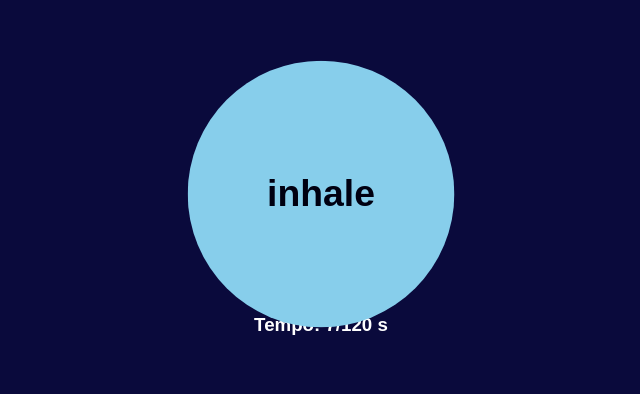
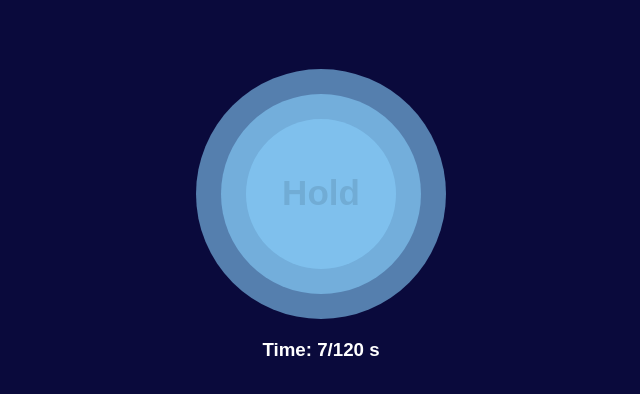
Before and after one commit to cri-rondoni/activities-webapp, a React (Vite) app: page /breath in a window 1280 px wide. Shown: the part 176-570 px from the top of the page, without its empty margins (319-959 px from the left). Built offline with nearby package versions, Linux system fonts and the light colour scheme.

Commit message:
Modifico respiro per ottenere Box Breathing

```diff
--- a/src/components/Breath.jsx
+++ b/src/components/Breath.jsx
@@ -3,18 +3,19 @@ import React, { useEffect, useState } from "react";
 export default function Breath() {
   const DURATION = 120; // secondi (2 minuti)
   const [seconds, setSeconds] = useState(0);
-  const [phase, setPhase] = useState("inhale"); // inhale o exhale
-  const [scale, setScale] = useState(1);
+  const [phase, setPhase] = useState("inhale"); // inhale | hold | exhale | hold
   const [done, setDone] = useState(false);
 
   // URL del server ROS Flask
   const ROBOT_URL = "http://<ROBOT_IP>:5000/activity_done";
-  // in locale: const ROBOT_URL = "http://localhost:5000/activity_done";
+  // per test: const ROBOT_URL = "http://localhost:5000/activity_done";
+
+  const phases = ["inhale", "hold1", "exhale", "hold2"];
+  const phaseDuration = 4000; // 4 secondi per ogni fase
 
   // Timer principale
   useEffect(() => {
     if (done) return;
-
     if (seconds < DURATION) {
       const interval = setInterval(() => {
         setSeconds((s) => s + 1);
@@ -25,22 +26,15 @@ export default function Breath() {
     }
   }, [seconds, done]);
 
-  // Cambio fase ogni 3 secondi
+  // Cambio fase ogni 4 secondi
   useEffect(() => {
+    let i = 0;
     const interval = setInterval(() => {
-      setPhase((prev) => (prev === "inhale" ? "exhale" : "inhale"));
-    }, 3000);
+      i = (i + 1) % phases.length;
+      setPhase(phases[i]);
+    }, phaseDuration);
     return () => clearInterval(interval);
   }, []);
-
-  // Gestione animazione cerchio
-  useEffect(() => {
-    if (phase === "inhale") {
-      setScale(1.5);
-    } else {
-      setScale(1.0);
-    }
-  }, [phase]);
 
   // Notifica a ROS che l’attività è completata
   const handleComplete = async () => {
@@ -57,6 +51,17 @@ export default function Breath() {
     }
   };
 
+  // Calcola scala in base alla fase
+  const getScale = (phase) => {
+    switch (phase) {
+      case "inhale": return 1.5;
+      case "exhale": return 1.0;
+      default: return 1.25; // hold
+    }
+  };
+
+  const scale = getScale(phase);
+
   return (
     <div
       style={{
@@ -72,26 +77,44 @@ export default function Breath() {
     >
       {!done ? (
         <>
+          {/* Tre cerchi concentrici */}
+          <div style={{ position: "relative", width: "250px", height: "250px" }}>
+            {[0, 1, 2].map((i) => (
               <div
+                key={i}
                 style={{
-              width: "200px",
-              height: "200px",
+                  position: "absolute",
+                  top: 0,
+                  left: 0,
+                  right: 0,
+                  bottom: 0,
+                  margin: "auto",
+                  width: `${200 - i * 40}px`,
+                  height: `${200 - i * 40}px`,
                   borderRadius: "50%",
-              backgroundColor: "skyblue",
+                  backgroundColor: "rgba(135,206,250,0.6)",
                   transform: `scale(${scale})`,
-              transition: "transform 3s linear",
+                  transition: "transform 4s ease-in-out",
                   display: "flex",
                   justifyContent: "center",
                   alignItems: "center",
-              fontSize: "28px",
+                  fontSize: i === 0 ? "28px" : "0px", // solo il cerchio centrale ha il testo
                   fontWeight: "bold",
                   color: "#001",
                 }}
               >
-            {phase === "inhale" ? "inhale" : "exhale"}
+                {i === 0 &&
+                  (phase === "inhale"
+                    ? "Inhale"
+                    : phase.includes("hold")
+                    ? "Hold"
+                    : "Exhale")}
               </div>
+            ))}
+          </div>
+
           <h3 style={{ marginTop: "20px" }}>
-            Tempo: {seconds}/{DURATION} s
+            Time: {seconds}/{DURATION} s
           </h3>
         </>
       ) : (
```
Lines whose indentation alone changed are shown as unchanged.
